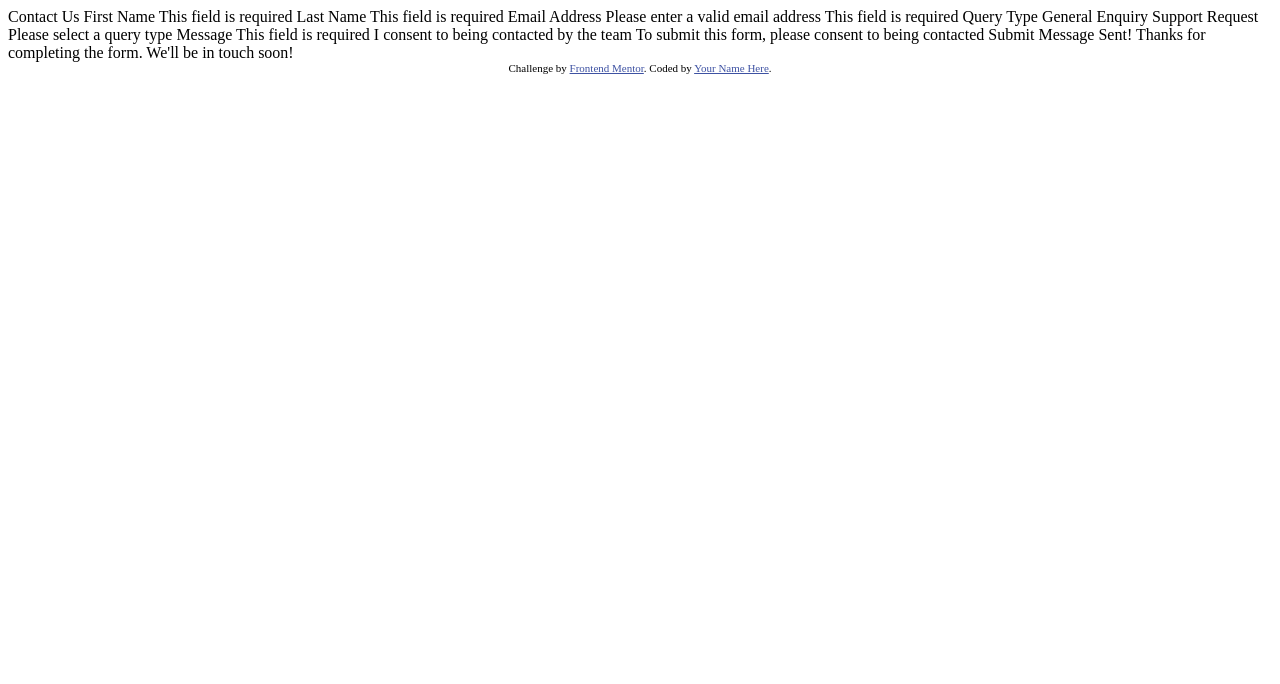
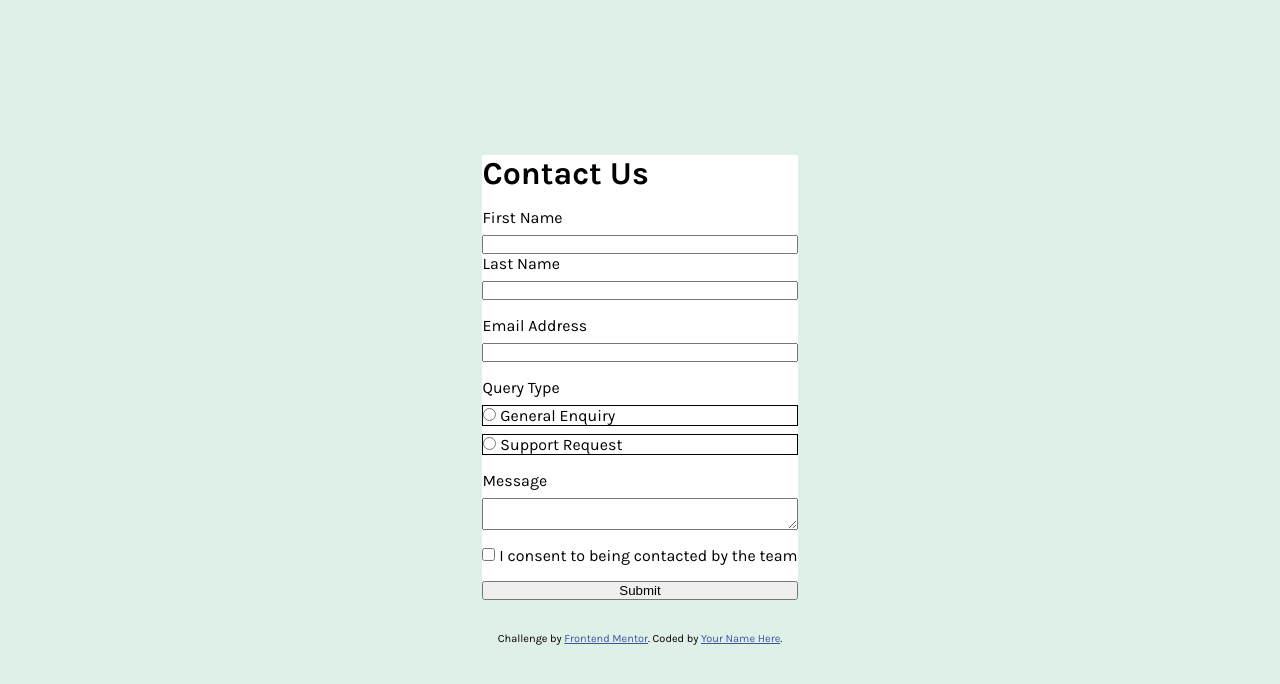
Before and after one commit to apocode01/Contact-form, a plain HTML site: page index.html in a window 1280 px wide. Drawn offline with Linux system fonts and the light colour scheme.

Commit message:
Add contact form structure and styles

```diff
--- a/index.html
+++ b/index.html
@@ -3,50 +3,79 @@
 <head>
   <meta charset="UTF-8">
   <meta name="viewport" content="width=device-width, initial-scale=1.0"> <!-- displays site properly based on user's device -->
-
   <link rel="icon" type="image/png" sizes="32x32" href="./assets/images/favicon-32x32.png">
-
+  <link rel="stylesheet" href="style.css">
   <title>Frontend Mentor | Contact form</title>
-
-  <!-- Feel free to remove these styles or customise in your own stylesheet 👍 -->
-  <style>
-    .attribution { font-size: 11px; text-align: center; }
-    .attribution a { color: hsl(228, 45%, 44%); }
-  </style>
 </head>
 <body>
+  <main>
+    <div class="container">
+      <h1>Contact Us</h1>
 
-  Contact Us
+      <form id="form">
+        <div class="nameContainer">
+          <div class="firstNameContainer">
+            <label for="first-name">First Name</label>
+            <input type="text" id="first-name" name="first-name" required>
+            <!-- This field is required -->
+          </div>
 
-  First Name
-  This field is required
+          <div class="lastNameContainer">
+            <label for="last-name">Last Name</label>
+            <input type="text" id="last-name" name="last-name" required>
+            <!-- This field is required -->
+          </div>
+        </div>
 
-  Last Name
-  This field is required
+        <div class="emailContainer">
+          <label for="email">Email Address</label>
+          <input type="email" id="email" name="email" required>
+          <!-- Please enter a valid email address -->
+          <!-- This field is required -->
+        </div>
 
-  Email Address
-  Please enter a valid email address
-  This field is required
+        <fieldset class="queryContainer">
+          <legend>Query Type</legend>
+          <div class="queries">
+            <div class="query">
+              <input type="radio" id="general-enquiry" name="query-type" value="general-enquiry" required>
+              <label for="general-enquiry">General Enquiry</label>
+            </div>
+            <div class="query">
+              <input type="radio" id="support-request" name="query-type" value="support-request">
+              <label for="support-request">Support Request</label>
+            </div>
+          </div>
+        </fieldset>
+        <!-- Please select a query type -->
 
-  Query Type
-  General Enquiry
-  Support Request
-  Please select a query type
+        <div class="messageContainer">
+          <label for="message">Message</label>
+          <textarea id="message" name="message" required></textarea>
+          <!-- This field is required -->
+         </div>
 
-  Message
-  This field is required
+        <div class="consertContainer">
+          <input type="checkbox" id="consent" name="consent" value="yes" required>
+          <label for="consent">I consent to being contacted by the team</label>
+          <!-- To submit this form, please consent to being contacted -->
+        </div>
 
-  I consent to being contacted by the team
-  To submit this form, please consent to being contacted
+        <button type="submit">Submit</button>
 
-  Submit
+        <!-- Message Sent! -->
+        <!-- Thanks for completing the form. We'll be in touch soon! -->
+      </form>
+    </div>
+  </main>
 
-  Message Sent!
-  Thanks for completing the form. We'll be in touch soon!
+  <footer>
+    <div class="attribution">
+      Challenge by <a href="https://www.frontendmentor.io?ref=challenge">Frontend Mentor</a>.
+      Coded by <a href="#">Your Name Here</a>.
+    </div>
+  </footer>
 
-  <div class="attribution">
-    Challenge by <a href="https://www.frontendmentor.io?ref=challenge">Frontend Mentor</a>.
-    Coded by <a href="#">Your Name Here</a>.
-  </div>
+  <script src="script.js"></script>
 </body>
 </html>
--- /dev/null
+++ b/style.css
@@ -0,0 +1,104 @@
+:root {
+    --green200: hsl(148, 38%, 91%);
+    --green600: hsl(169, 82%, 27%);
+    --red: hsl(0, 66%, 54%);
+    --white: hsl(0, 0%, 100%);
+    --grey500: hsl(186, 15%, 59%);
+    --grey900: hsl(187, 24%, 22%);
+}
+
+@font-face {
+    font-family: "Karla";
+    src: url("assets/fonts/static/Karla-Regular.ttf");
+    font-weight: 400;
+}
+
+@font-face {
+    font-family: "Karla";
+    src: url("assets/fonts/static/Karla-Bold.ttf");
+    font-weight: 700;
+}
+
+* {
+    box-sizing: border-box;
+    margin: 0;
+    padding: 0;
+}
+
+body {
+    display: flex;
+    flex-direction: column;
+    align-items: center;
+    justify-content: center;
+    min-height: 100vh;
+    background-color: var(--green200);
+    font-family: "Karla", sans-serif;
+}
+
+.container {
+    display: flex;
+    flex-direction: column;
+    gap: 1rem;
+    background-color: var(--white);
+}
+
+#form {
+    display: flex;
+    flex-direction: column;
+    gap: 1rem;
+}
+
+.firstNameContainer {
+    display: flex;
+    flex-direction: column;
+    gap: 0.5rem;
+}
+
+.lastNameContainer {
+    display: flex;
+    flex-direction: column;
+    gap: 0.5rem;
+}
+
+.emailContainer {
+    display: flex;
+    flex-direction: column;
+    gap: 0.5rem;
+}
+
+.queryContainer {
+    border: none;
+}
+
+.queryContainer legend {
+    margin-block-end: 0.5rem;
+}
+
+.queries {
+    display: flex;
+    flex-direction: column;
+    gap: 0.5rem;
+    display: grid;
+    grid-template-columns: 1fr;
+    grid-template-rows: 1fr 1fr;
+}
+
+.query {
+    border: solid 1px;
+}
+
+.messageContainer {
+    display: flex;
+    flex-direction: column;
+    gap: 0.5rem;
+}
+
+.attribution {
+    font-size: 11px;
+    text-align: center;
+    margin-block-start: 2rem;
+}
+
+.attribution a {
+    color: hsl(228, 45%, 44%);
+}
```
Also changed, not shown: script.js (added).
